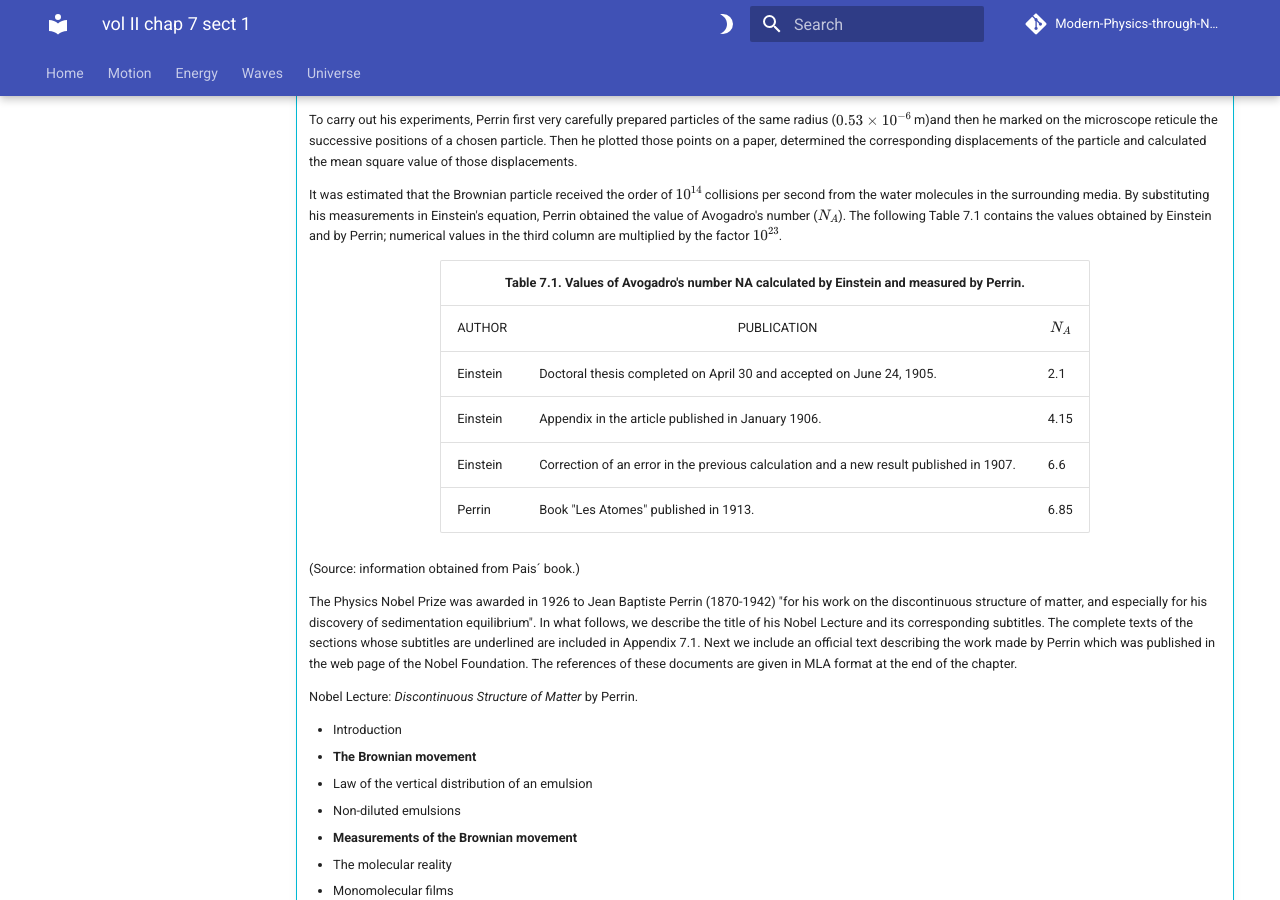
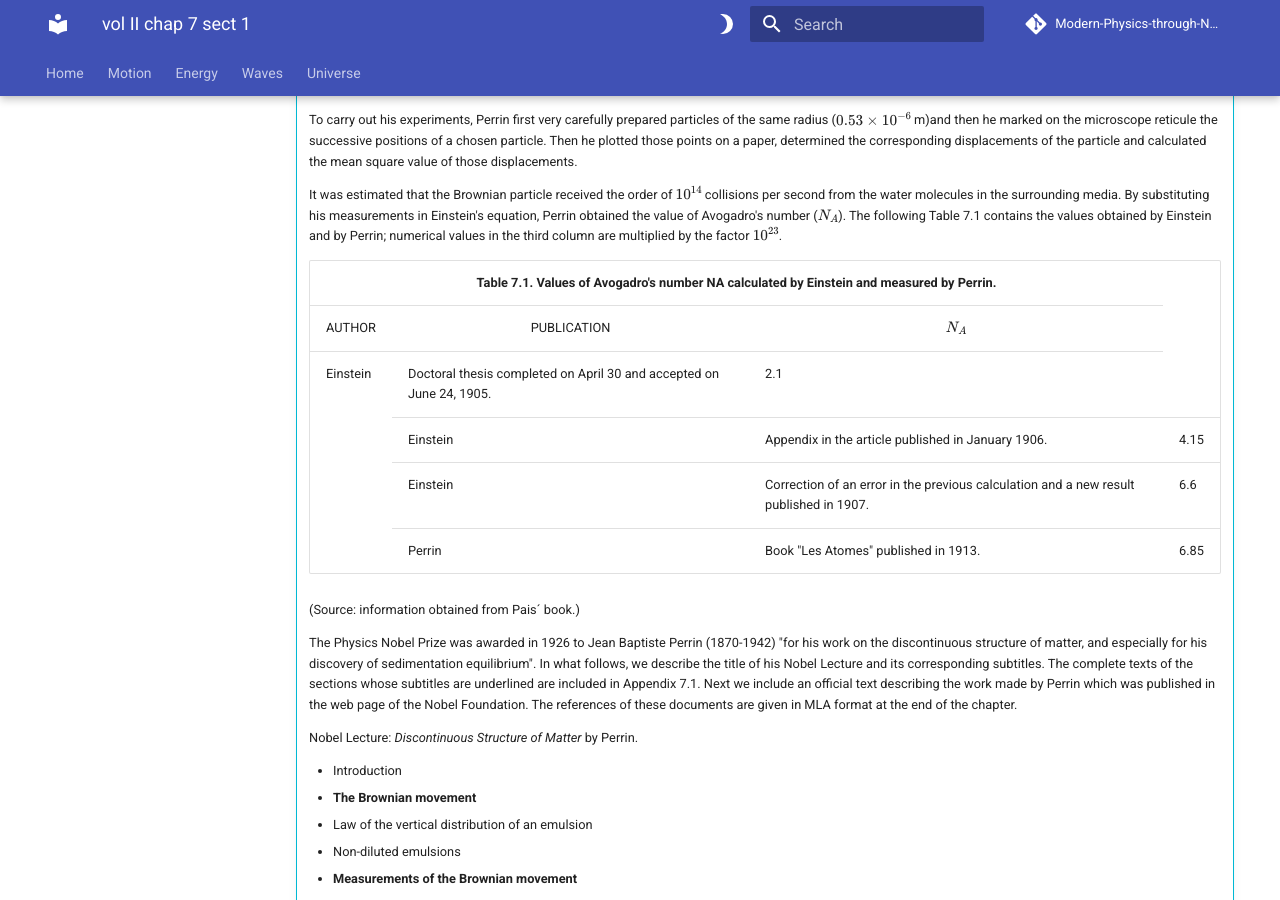
Before and after one commit to modphysnobel/modphysnobel.github.io, an MkDocs documentation site: the page built from docs/vol-II/vol-II-chap-7-sect-1.md, in a window 1280 px wide and 900 px high, scrolled down 3246 px. Built offline with MkDocs 1.6.1 and Material for MkDocs 9.7.7, drawn with Linux system fonts in a browser that asks for light colours; some web fonts are replaced; comment, search, counter and statistics services are not loaded.

Commit message:
Update vol-II-chap-7-sect-1.md

```diff
--- a/docs/vol-II/vol-II-chap-7-sect-1.md
+++ b/docs/vol-II/vol-II-chap-7-sect-1.md
@@ -120,7 +120,7 @@ To calculate average values of quantities related to physical observables, inter
 		</td>
 	</tr>
 	<tr>
-		<td>
+		<td  rowspan=4>
 	Einstein
 	</td>
 		<td>
```
